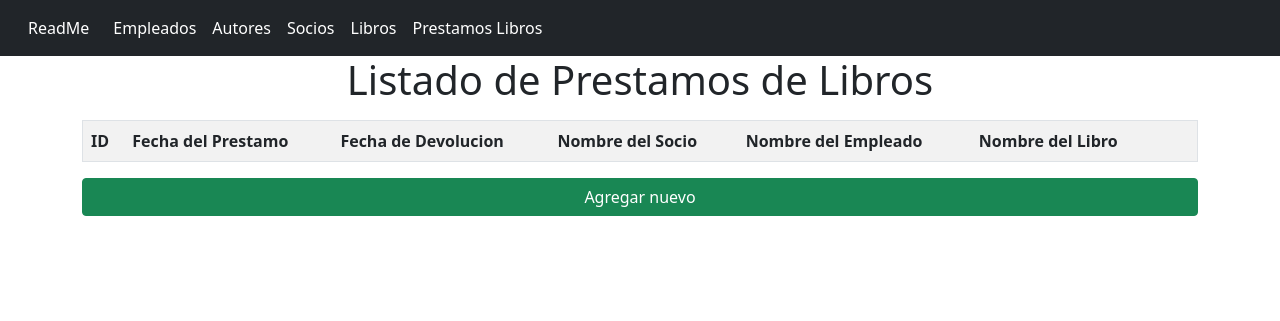
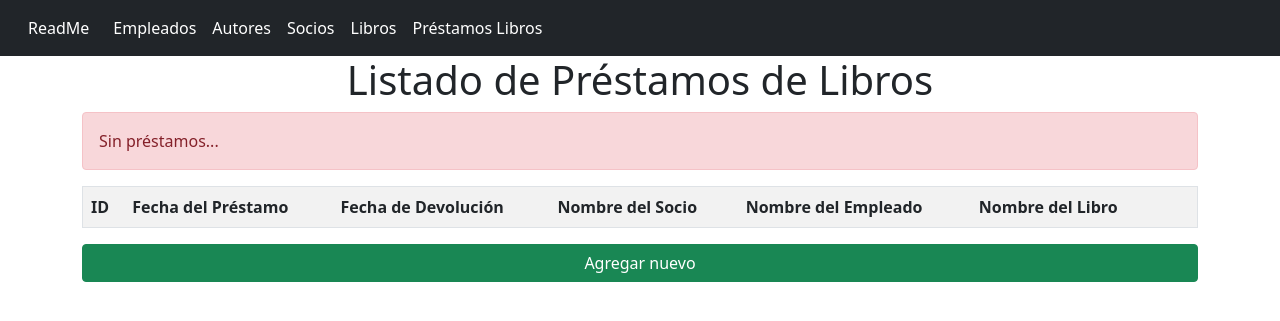
Before and after one commit to kevinserrano01/Biblioteca_App.v1, a Django app: page /prestamos/listado/ in a window 1280 px wide. Shown: the top 321 px of the page. Run offline with Django 4.2, Linux system fonts and the light colour scheme; data that the repository does not hold is empty.

Commit message:
agregue mensajes de listas vacias en el template de socio y prestamo

```diff
--- a/biblioteca/views.py
+++ b/biblioteca/views.py
@@ -288,7 +288,6 @@ def eliminar_regPrestamo(request, prestamoLibro_id):
     regPrestamp.delete()
     return redirect('listado_prestamolibro')
 
-
 def listado_libro(request):
     libros = Libro.objects.all()
     context = {
--- a/templates/home/navbar.html
+++ b/templates/home/navbar.html
@@ -38,7 +38,7 @@
                         <a class="nav-link" href="{% url 'libros_lista' %}">Libros</a>
                     </li>
                     <li class="nav-item">
-                        <a class="nav-link" href="{% url 'listado_prestamolibro' %}">Prestamos Libros</a>
+                        <a class="nav-link" href="{% url 'listado_prestamolibro' %}">Préstamos Libros</a>
                     </li>
                 </ul>
             </div>
--- a/templates/libro/libros_lista.html
+++ b/templates/libro/libros_lista.html
@@ -8,8 +8,8 @@
             <table border="1" class="table table-striped container mt-2">
                 <tr>
                     <th scope="col"> ID </th>
-                    <th scope="col"> Titulo </th>
-                    <th scope="col"> Descripcion </th>
+                    <th scope="col"> Título </th>
+                    <th scope="col"> Descripción </th>
                     <th scope="col"> Isbn </th>
                     <th scope="col"> Autor </th>
                     <th scope="col"> Estado </th>
--- a/templates/prestamo/actualiza_prestamo.html
+++ b/templates/prestamo/actualiza_prestamo.html
@@ -2,7 +2,7 @@
 {% block content %}
 <div class="container text-center">
 
-    <h1 class="mb-4 ">Actualizar Prestamo</h1>
+    <h1 class="mb-4 ">Actualizar Préstamo</h1>
 
     <form method="post" class="form-control text-center">
         {% csrf_token %}
--- a/templates/prestamo/prestamo_libro.html
+++ b/templates/prestamo/prestamo_libro.html
@@ -2,7 +2,7 @@
 
 {% block content %}
 <div class="container text-center">
-    <h1 class="mb-4 text-center">Crear Nuevo Prestamo</h1>
+    <h1 class="mb-4 text-center">Crear Nuevo Préstamo</h1>
     <form method="post">
         {% csrf_token %}
         {{ form.as_p }}
--- a/templates/prestamo/prestamos_lista.html
+++ b/templates/prestamo/prestamos_lista.html
@@ -2,14 +2,14 @@
 
 {% block content %}
 <div class="container">
-    <h1 class="text-center">Listado de Prestamos de Libros</h1>
+    <h1 class="text-center">Listado de Préstamos de Libros</h1>
     <div class="row">
         <div class="colum">
             <table border="1" class="table table-striped container mt-2">
                 <tr>
                     <th scope="col"> ID </th>
-                    <th scope="col"> Fecha del Prestamo </th>
-                    <th scope="col"> Fecha de Devolucion </th>
+                    <th scope="col"> Fecha del Préstamo </th>
+                    <th scope="col"> Fecha de Devolución </th>
                     <th scope="col"> Nombre del Socio  </th>
                     <th scope="col"> Nombre del Empleado  </th>
                     <th scope="col"> Nombre del Libro  </th>
@@ -47,8 +47,12 @@
                                 </svg>
                             </button>
                         </a>
-
                     </tr>
+                    <!-- Mostrar algo si el objeto esta vacio -->
+                    {% empty %}
+                    <div class="alert alert-danger " role="alert">
+                        Sin préstamos...
+                    </div>
                 {% endfor %}
             </table>
 
--- a/templates/socio/Socios_lista.html
+++ b/templates/socio/Socios_lista.html
@@ -60,6 +60,11 @@
                             {% endif %}
                         </td>
                     </tr>
+                    <!-- Mostrar algo si el objeto esta vacio -->
+                    {% empty %}
+                    <div class="alert alert-danger " role="alert">
+                        Sin socios...
+                    </div>
                 {% endfor %}
             </table>
 
```
Lines whose indentation alone changed are shown as unchanged.
